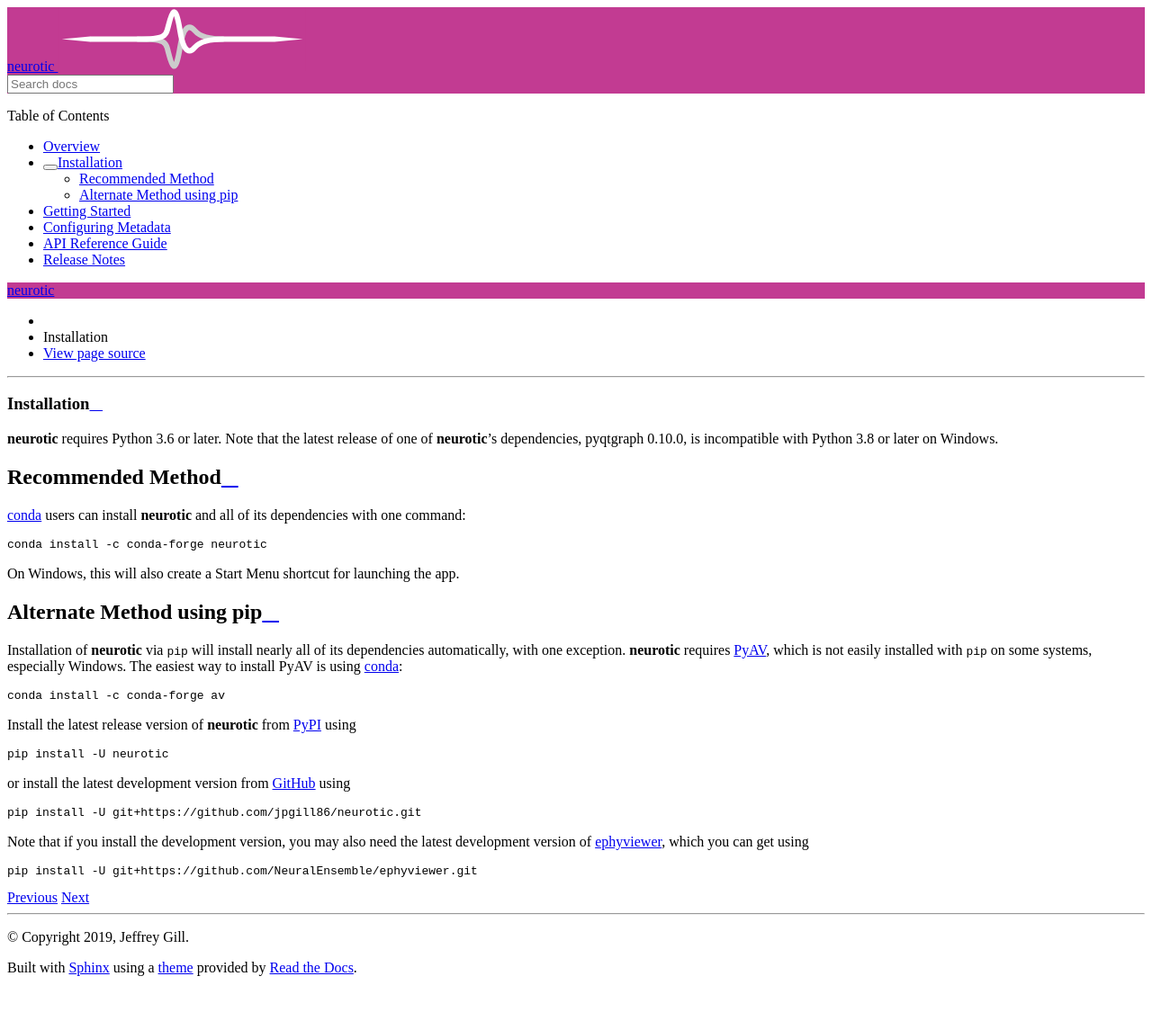
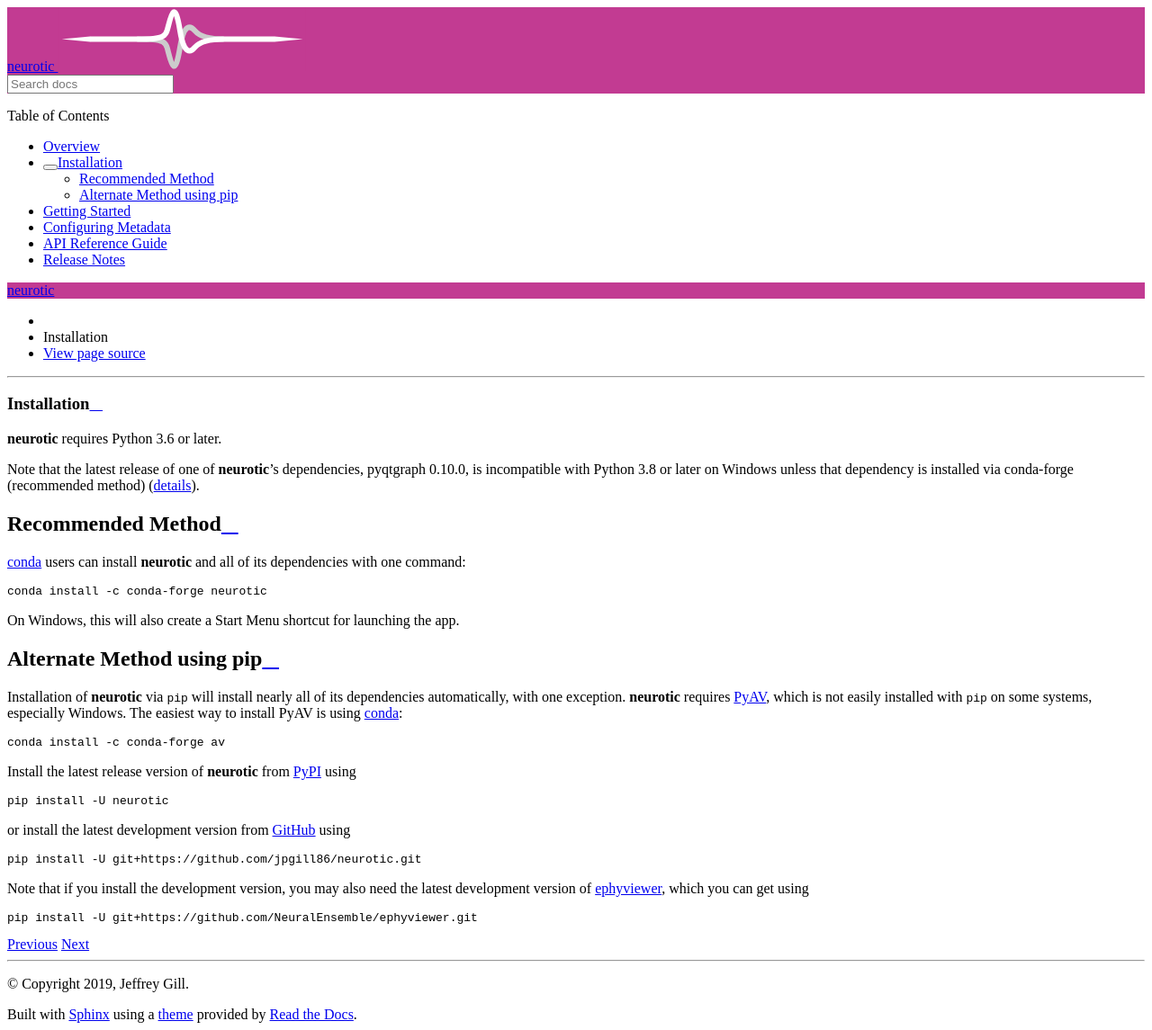
Before and after one commit to jpgill86/neurotic, a Sphinx documentation site: the page built from docs/install.rst, in a window 1280 px wide. Shown: the whole page at 90% size. Built offline with Sphinx 7.4.7 and the Read the Docs theme 2.0.0, drawn with Linux system fonts in a browser that asks for light colours; the version number could not be read and is left out; before the commit the page ends 1093 px from its top, so only the background shows below that.

Commit message:
Update docs note about pyqtgraph compatibility issue

```diff
--- a/docs/install.rst
+++ b/docs/install.rst
@@ -3,9 +3,12 @@
 Installation
 ============
 
-**neurotic** requires Python 3.6 or later. Note that the latest release of one
-of **neurotic**'s dependencies, pyqtgraph 0.10.0, is incompatible with Python
-3.8 or later on Windows.
+**neurotic** requires Python 3.6 or later.
+
+Note that the latest release of one of **neurotic**'s dependencies, pyqtgraph
+0.10.0, is incompatible with Python 3.8 or later on Windows unless that
+dependency is installed via conda-forge (recommended method) (`details
+<https://github.com/jpgill86/neurotic/issues/129>`_).
 
 .. _installation-conda-forge:
 
```
Also changed, not shown: README.rst (+6 -3 lines).
